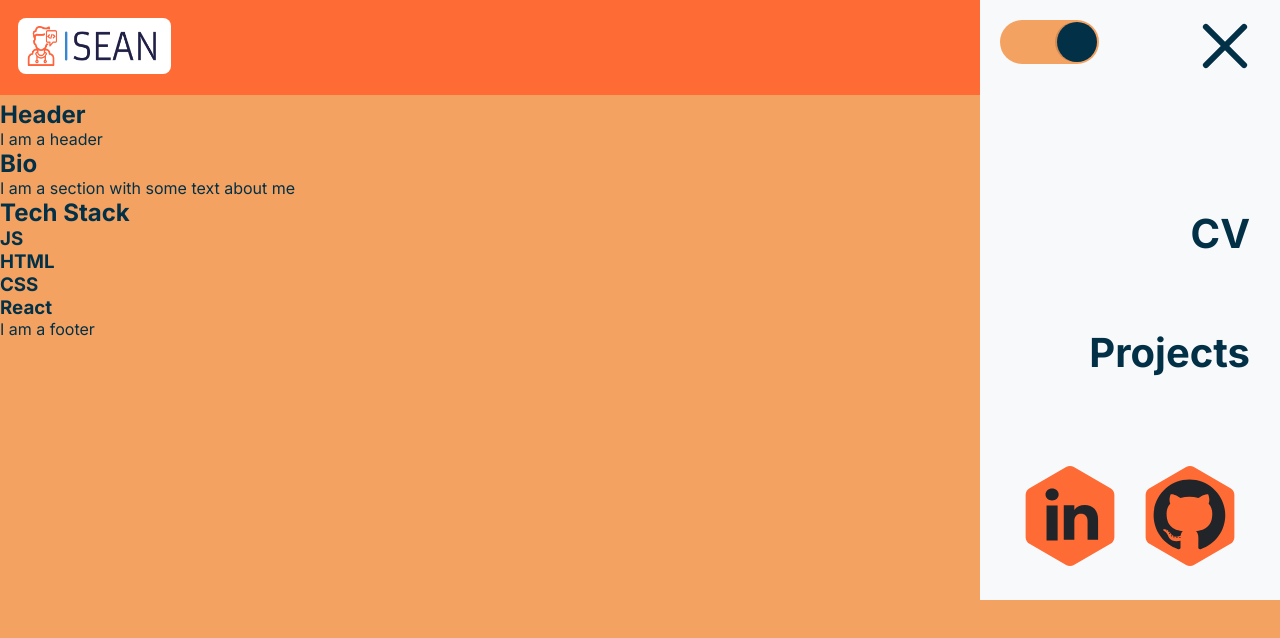
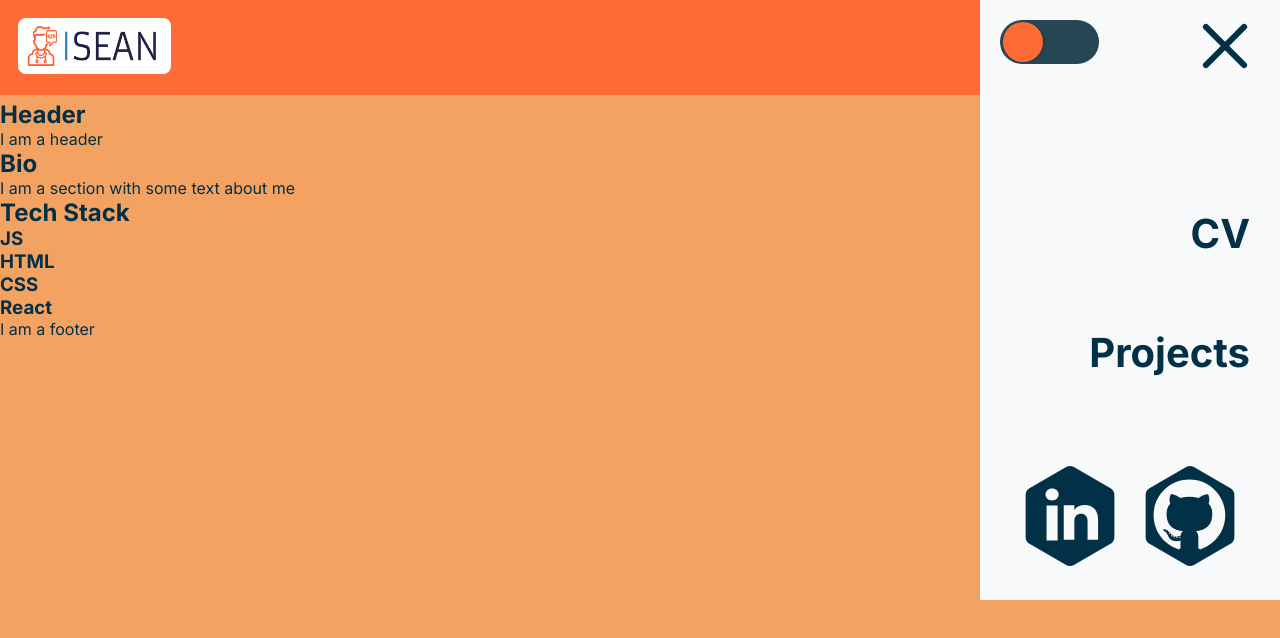
Before and after one commit to PurpleNurps/My-Portfolio, a Next.js app: page / in a window 1280 px wide. Both pictures are taken after a click on the element 1225 px from the left and 47 px from the top of the page. Shown: the top 638 px of the page. Built offline with nearby package versions, Linux system fonts and the light colour scheme.

Commit message:
added link animation

```diff
--- a/app/Components/NavBar.js
+++ b/app/Components/NavBar.js
@@ -56,18 +56,18 @@ export default function NavBar({ onCheckboxChange, isChecked }) {
         </div>
         <div>
           <Link
-            className={styles.menu_link}
+            className={`${styles.menu_link} noSelect`}
             href="https://drive.google.com/file/d/17qvcNgscGngXS4Jg71yMfq0DRxKXVcnq/view?usp=sharing"
           >
             <strong>CV</strong>
           </Link>
           <br></br>
-          <Link className={styles.menu_link} href="/projects">
+          <Link className={`${styles.menu_link} noSelect`} href="/projects">
             <strong>Projects</strong>
           </Link>
         </div>
         <div className={styles.bottom_menu_flex}>
-          <Link href="https://www.linkedin.com/in/sean-lunt-028484b8/">
+          <Link className="noSelect" href="https://www.linkedin.com/in/sean-lunt-028484b8/">
             <Image
               className={styles.menu_image}
               src={isChecked ? "/orange-linkedin.svg" : "/blue-linkedin.svg"}
@@ -76,7 +76,7 @@ export default function NavBar({ onCheckboxChange, isChecked }) {
               alt="linkedin logo"
             />
           </Link>
-          <Link href="https://github.com/PurpleNurps">
+          <Link className="noSelect" href="https://github.com/PurpleNurps">
             <Image
               className={styles.menu_image}
               src={isChecked ? "/orange-github.svg" : "/blue-github.svg"}
--- a/app/Components/NavBar.module.css
+++ b/app/Components/NavBar.module.css
@@ -29,11 +29,27 @@
 }
 
 .menu_link {
+  position: relative;
   margin-right: 30px;
   margin-top: 50px;
   display: block;
   font-size: 40px;
   text-align: right;
+}
+
+.menu_link::after {
+  content: '';
+  position: absolute;
+  width: 0;
+  height: 2px;
+  bottom: 0;
+  left: 0;
+  background: var(--foreground); /* Change to desired underline color */
+  transition: width .3s;
+}
+
+.menu_link:hover::after {
+  width: 100%;
 }
 
 .menu_image {
--- a/app/page.js
+++ b/app/page.js
@@ -14,7 +14,7 @@ export default function Home() {
     "(prefers-color-scheme: dark)"
   ).matches;
 
-  const [isChecked, setIsChecked] = useState(!prefersDarkMode);
+  const [isChecked, setIsChecked] = useState(prefersDarkMode);
 
   const handleCheckboxChange = (event) => {
     setIsChecked(event.target.checked);
```
